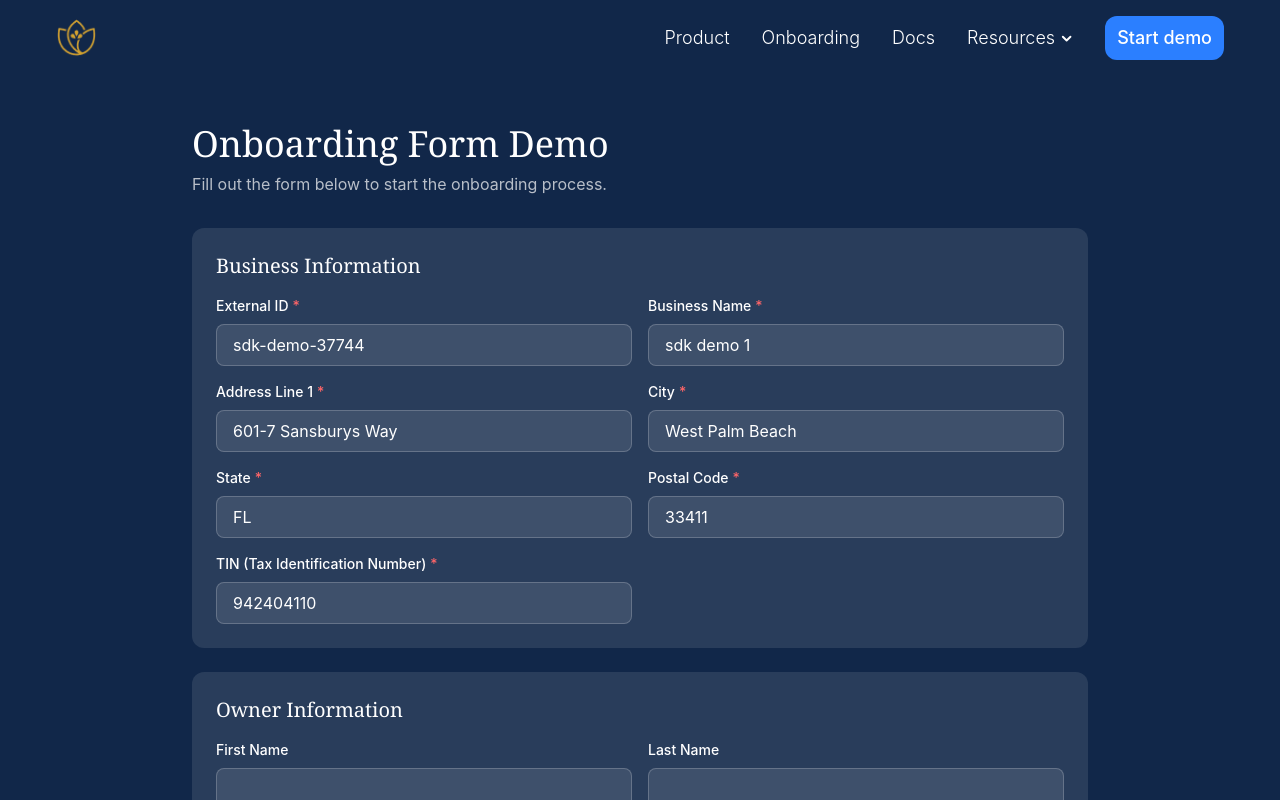
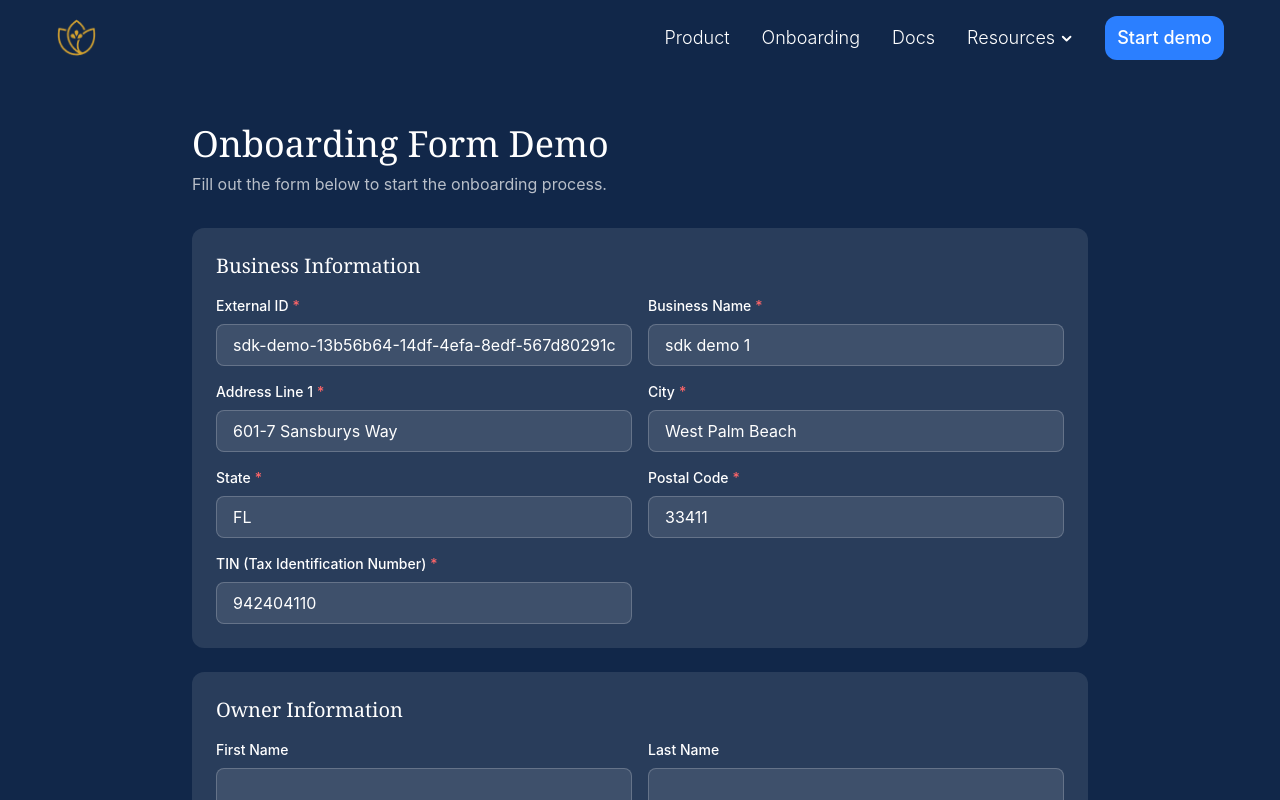
Before and after one commit to joinworth/onboarding-sdk-reference-implementation, a React (Vite) app: page /prefill-form in a window 1280 px wide. Built offline with nearby package versions, Linux system fonts and the light colour scheme.

Commit message:
DOS-1041: Changing random Number id to UUID

```diff
--- a/package.json
+++ b/package.json
@@ -16,7 +16,8 @@
     "react": "^19.2.0",
     "react-dom": "^19.2.0",
     "react-router": "^7.9.6",
-    "tailwindcss": "^4.1.17"
+    "tailwindcss": "^4.1.17",
+    "uuid": "^13.0.0"
   },
   "devDependencies": {
     "@eslint/js": "^9.39.1",
--- a/src/components/prefill/constants.ts
+++ b/src/components/prefill/constants.ts
@@ -1,9 +1,9 @@
 import type { PrefillFormData } from '@/types/prefill';
+import { v4 as uuidv4 } from 'uuid';
 
 export const getInitialFormData = (): PrefillFormData => {
-  const randomNumber = Math.floor(Math.random() * 1000000);
   return {
-    external_id: `sdk-demo-${randomNumber}`,
+    external_id: `sdk-demo-${uuidv4()}`,
     name: 'sdk demo 1',
     address_line_1: '601-7 Sansburys Way',
     address_city: 'West Palm Beach',
```
Also changed, not shown: 1 other file (tests, documents, lock files or other folders).
